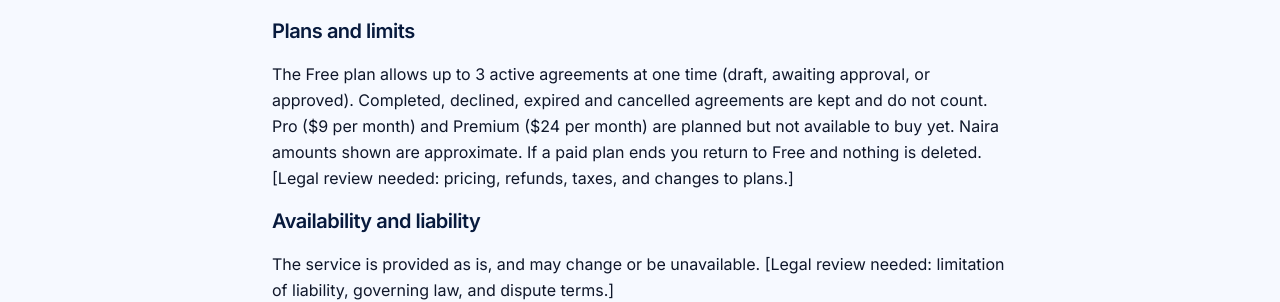
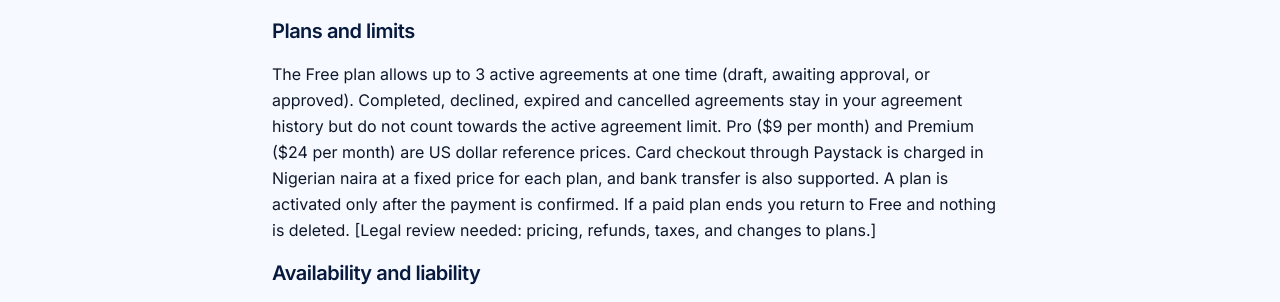
Before and after one commit to JNectar9/Agreedlink, a Next.js app: page /terms in a window 1280 px wide. Shown: the part 838-1140 px from the top of the page. Built offline with nearby package versions, Linux system fonts and the light colour scheme; no server answers.

Commit message:
Revise Free plan description and payment details
Updated the description of the Free plan and added details about payment processing.

```diff
--- a/app/terms/page.tsx
+++ b/app/terms/page.tsx
@@ -19,7 +19,7 @@ export default function TermsPage() {
         <li>Do not use the service for unlawful or abusive purposes.</li>
       </ul>
       <h2>Plans and limits</h2>
-      <p>The Free plan allows up to 3 active agreements at one time (draft, awaiting approval, or approved). Completed, declined, expired and cancelled agreements are kept and do not count. Pro ($9 per month) and Premium ($24 per month) are planned but not available to buy yet. Naira amounts shown are approximate. If a paid plan ends you return to Free and nothing is deleted. [Legal review needed: pricing, refunds, taxes, and changes to plans.]</p>
+      <p>The Free plan allows up to 3 active agreements at one time (draft, awaiting approval, or approved). Completed, declined, expired and cancelled agreements stay in your agreement history but do not count towards the active agreement limit. Pro ($9 per month) and Premium ($24 per month) are US dollar reference prices. Card checkout through Paystack is charged in Nigerian naira at a fixed price for each plan, and bank transfer is also supported. A plan is activated only after the payment is confirmed. If a paid plan ends you return to Free and nothing is deleted. [Legal review needed: pricing, refunds, taxes, and changes to plans.]</p>
       <h2>Availability and liability</h2>
       <p>The service is provided as is, and may change or be unavailable. [Legal review needed: limitation of liability, governing law, and dispute terms.]</p>
     </LegalPage>
```
